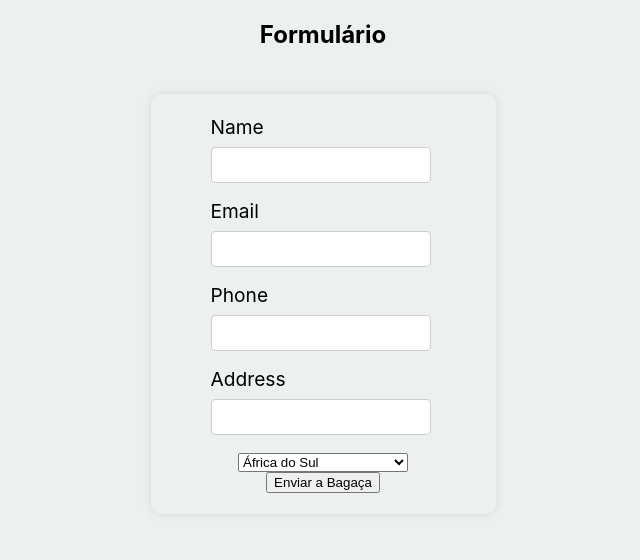
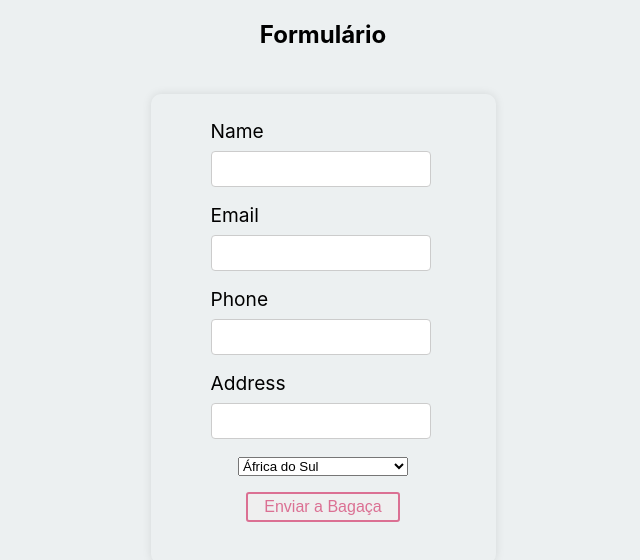
Before and after one commit to madruga665/react-test-app, a React (Create React App) app: page /form in a window 1280 px wide. Shown: the top 560 px of the page, without its empty margins (317-957 px from the left). Built offline with nearby package versions, Linux system fonts and the light colour scheme.

Commit message:
add button com styled components

```diff
--- a/package.json
+++ b/package.json
@@ -13,6 +13,7 @@
     "react-router-dom": "^6.2.1",
     "react-scripts": "5.0.0",
     "sass": "^1.49.8",
+    "styled-components": "^5.3.3",
     "web-vitals": "^2.1.4",
     "yup": "^0.32.11"
   },
--- a/src/Pages/FormsPage/index.jsx
+++ b/src/Pages/FormsPage/index.jsx
@@ -6,6 +6,7 @@ import { yupResolver } from '@hookform/resolvers/yup';
 import { useForm } from "react-hook-form";
 import InputDropdown from "../../components/InputDropdown";
 import { schema } from "../../validate/schema";
+import Button from "../../components/Button";
 
 
 const FormsPage = () => {
@@ -25,7 +26,7 @@ const FormsPage = () => {
         <InputField id='phone' label='Phone' type='text' register={register} errors={errors} />
         <InputField id='address' label='Address' type='text' register={register} errors={errors} />
         <InputDropdown register={register} />
-        <button type='submit'>Enviar a Bagaça</button>
+        <Button type='submit' title={"Enviar a Bagaça"}/>
       </Form>
     </div>
   );
--- /dev/null
+++ b/src/components/Button/index.jsx
@@ -0,0 +1,8 @@
+import React from "react";
+import { ButtonStyled } from "./style";
+
+const Button = ({ title }) => {
+  return <ButtonStyled>{title}</ButtonStyled>;
+};
+
+export default Button;
--- /dev/null
+++ b/src/components/Button/style.js
@@ -0,0 +1,16 @@
+import styled from 'styled-components';
+
+export const ButtonStyled = styled.button`
+  color: palevioletred;
+  font-size: 1em;
+  margin: 1em;
+  padding: 0.25em 1em;
+  border: 2px solid palevioletred;
+  border-radius: 3px;
+  transition: 500ms;
+  &:hover {
+    color: white;
+    background-color: palevioletred;
+    cursor: pointer;
+  }
+`;
--- a/src/components/Form/styles.module.scss
+++ b/src/components/Form/styles.module.scss
@@ -4,7 +4,7 @@
   align-items: center;
   justify-content: center;
   width: 325px;
-  height: 400px;
+  height: 450px;
   border-radius: 10px;
   box-shadow: 0px 0px 10px rgba(0, 0, 0, 0.1);
   padding: 10px;
```
Also changed, not shown: 1 other file (tests, documents, lock files or other folders).
